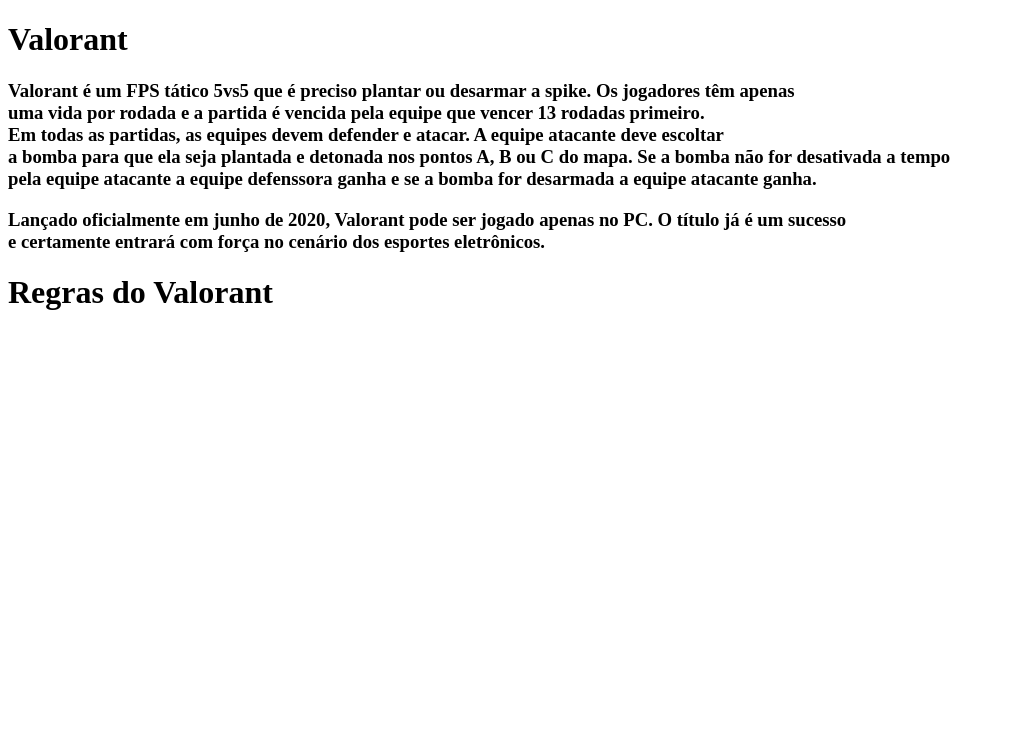
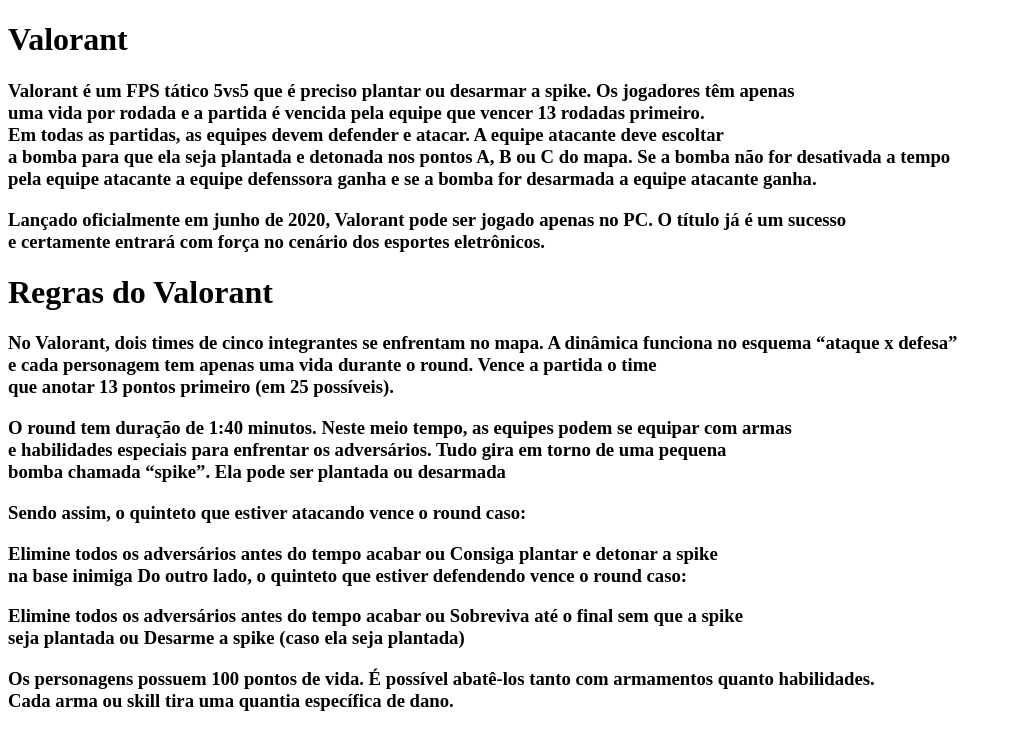
Before and after one commit to Vinicius-Gomes-Meurer/curriculo, a plain HTML site: page index.html in a window 1280 px wide. Shown: the whole page, without its empty margins (0-1012 px from the left). Drawn offline with Linux system fonts and the light colour scheme.

Commit message:
Update index.html

```diff
--- a/index.html
+++ b/index.html
@@ -18,5 +18,24 @@
          apenas no PC. O título já é um sucesso <br>e
         certamente entrará com força no cenário dos esportes eletrônicos.</h3>
 <h1> <b>Regras do Valorant</b></h1>
+<h3>No Valorant, dois times de cinco integrantes se enfrentam no mapa. A dinâmica funciona
+     no esquema “ataque x defesa”<br> e cada personagem tem apenas uma vida durante o round.
+      Vence a partida o time <br> que anotar 13 pontos primeiro (em 25 possíveis).
+
+   <p>O round tem duração de 1:40 minutos. Neste meio tempo, as equipes podem
+     se equipar com armas <br> e habilidades especiais para enfrentar os adversários. Tudo gira
+      em torno de uma pequena <br> bomba chamada “spike”. Ela pode ser plantada ou desarmada</p>
+
+   <p> Sendo assim, o quinteto que estiver atacando vence o round caso:</p>
+
+  <p> Elimine todos os adversários antes do tempo acabar ou
+    Consiga plantar e detonar a spike <br>na base inimiga
+    Do outro lado, o quinteto que estiver defendendo vence o round caso:</p>
+
+  <p>  Elimine todos os adversários antes do tempo acabar ou
+    Sobreviva até o final sem que a spike <br>seja plantada ou
+    Desarme a spike (caso ela seja plantada)</p>
+    <p>Os personagens possuem 100 pontos de vida. É possível abatê-los tanto com armamentos
+    quanto habilidades. <br>Cada arma ou skill tira uma quantia específica de dano. </p></h3>
 </body>
 </html>
```
